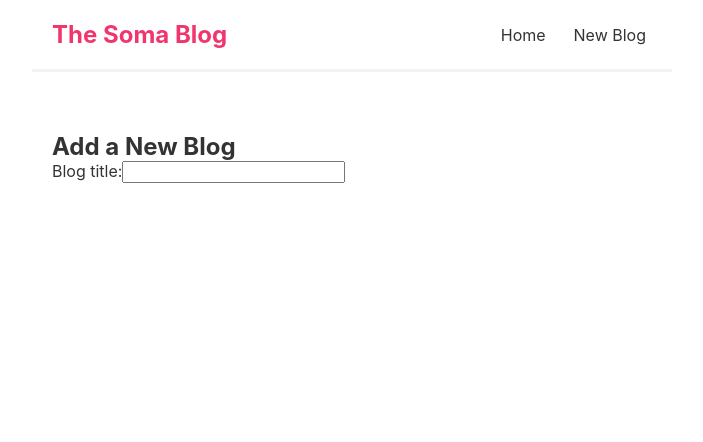
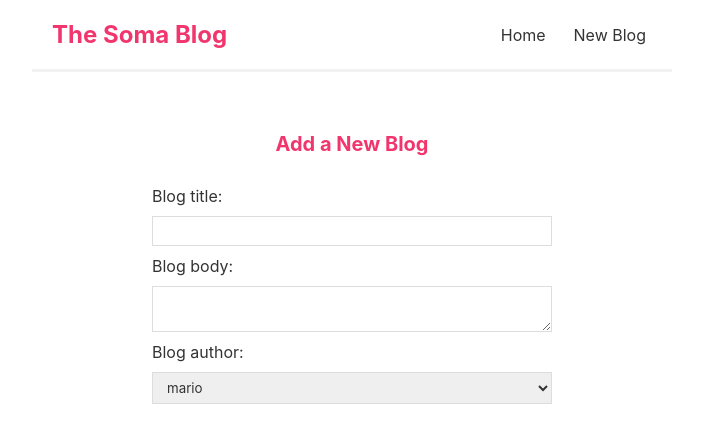
Before and after one commit to B-lovedth/React-Training, a React (Create React App) app: page /create in a window 1280 px wide. Shown: the top 442 px of the page, without its empty margins (288-991 px from the left). Built offline with nearby package versions, Linux system fonts and the light colour scheme; the HTML template or start-up script is replaced by a standard one.

Commit message:
sub commit

```diff
--- a/src/Create.js
+++ b/src/Create.js
@@ -10,6 +10,13 @@
           type="text"
           required
          />
+        <label>Blog body:</label>
+        <textarea required></textarea>
+        <label>Blog author:</label>
+        <select>
+          <option value="mario">mario</option>
+          <option value="soma">soma</option>
+        </select>
       </form>
     </div>
   )
--- a/src/index.css
+++ b/src/index.css
@@ -66,3 +66,28 @@
     padding:8px;
     cursor: pointer ;
 }
+
+.create{
+    max-width:400px;
+    margin: 0 auto;
+    text-align: center;
+}
+.create label{
+    text-align: left;
+    display: block;
+}
+.create h2{
+    font-size: 20px;
+    color:#f1356d;
+    margin-bottom: 30px;
+}
+.create input,
+.create textarea,
+.create select{
+    width: 100%;
+    padding: 6px 10px;
+    margin: 10px 0;
+    border: 1px solid #ddd;
+    box-sizing: border-box;
+    display: block;
+}
```
